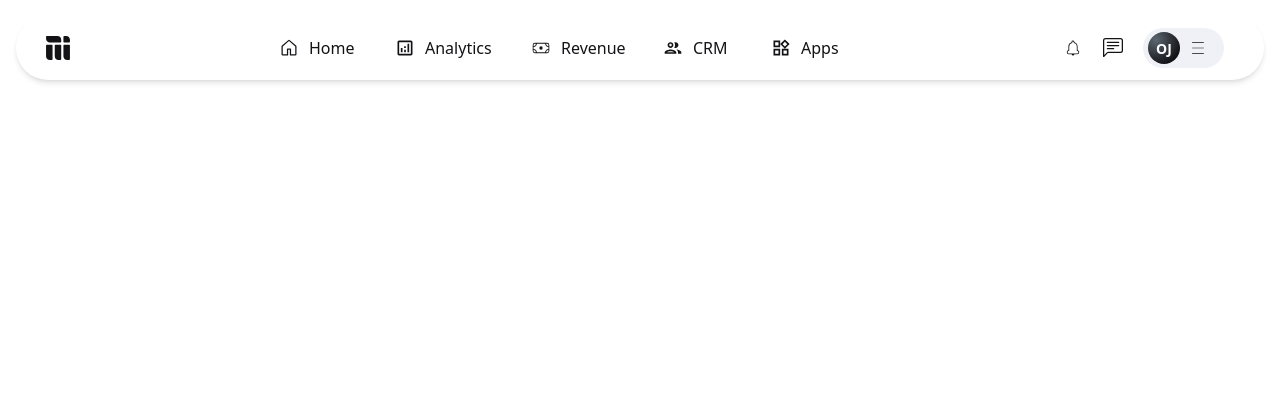
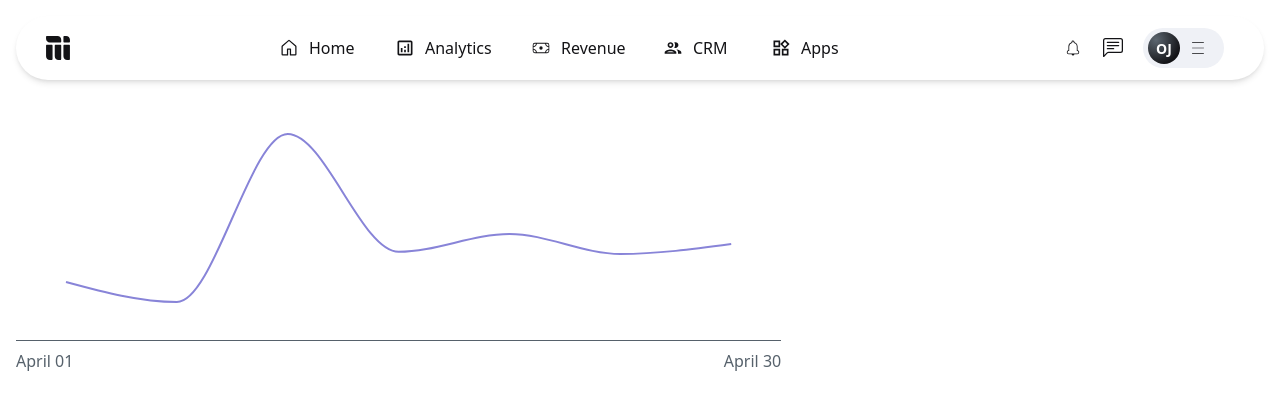
Before and after one commit to Napolite/mainstack, a React (Vite) app: page / in a window 1280 px wide. Shown: the top 410 px of the page. Built offline with nearby package versions, Linux system fonts and the light colour scheme.

Commit message:
graph component

```diff
--- a/package.json
+++ b/package.json
@@ -10,6 +10,10 @@
     "preview": "vite preview"
   },
   "dependencies": {
+    "@emotion/react": "^11.14.0",
+    "@emotion/styled": "^11.14.0",
+    "@mui/material": "^7.0.1",
+    "@mui/x-charts": "^7.28.0",
     "@tailwindcss/vite": "^4.1.3",
     "react": "^19.0.0",
     "react-dom": "^19.0.0",
--- /dev/null
+++ b/src/components/graphAnalytics/graphComponen.tsx
@@ -0,0 +1,54 @@
+import { ChartContainer } from "@mui/x-charts/ChartContainer";
+import {
+  LinePlot,
+  MarkPlot,
+  lineElementClasses,
+  markElementClasses,
+} from "@mui/x-charts/LineChart";
+
+const pData = [2400, 1398, 9800, 3908, 4800, 3800, 4300];
+const xLabels = [
+  "Page A",
+  "Page B",
+  "Page C",
+  "Page D",
+  "Page E",
+  "Page F",
+  "Page G",
+];
+
+export default function GraphComponent() {
+  return (
+    <>
+      <ChartContainer
+        width={765.21}
+        height={300}
+        series={[{ type: "line", data: pData }]}
+        xAxis={[{ scaleType: "point", data: xLabels }]}
+        sx={{
+          [`& .${lineElementClasses.root}`]: {
+            stroke: "#8884d8",
+            strokeWidth: 2,
+          },
+          [`& .${markElementClasses.root}`]: {
+            stroke: "#8884d8",
+            scale: "0.6",
+            fill: "#fff",
+            strokeWidth: 2,
+          },
+        }}
+        disableAxisListener
+      >
+        <LinePlot />
+        {/* <MarkPlot /> */}
+      </ChartContainer>
+      <div className="w-[47.826rem] mt-[-40px]">
+        <div className="w-full h-[1px] bg-[#56616B]"></div>
+        <div className="flex justify-between w-full h-[2.5rem] items-center w-full text-[#56616B] text-[16px] font-[500]">
+          <div>April 01</div>
+          <div>April 30</div>
+        </div>
+      </div>
+    </>
+  );
+}
--- /dev/null
+++ b/src/components/graphAnalytics/index.tsx
@@ -0,0 +1,16 @@
+import {
+  LineChart,
+  lineElementClasses,
+  markElementClasses,
+} from "@mui/x-charts/LineChart";
+import GraphComponent from "./graphComponen";
+
+function GraphAnalytics() {
+  return (
+    <div>
+      <GraphComponent />
+    </div>
+  );
+}
+
+export default GraphAnalytics;
--- a/src/page/index.tsx
+++ b/src/page/index.tsx
@@ -1,9 +1,13 @@
+import GraphAnalytics from "../components/graphAnalytics";
 import Navbar from "../components/navbar";
 
 function MainStack() {
   return (
     <div>
       <Navbar />
+      <div>
+        <GraphAnalytics />
+      </div>
     </div>
   );
 }
```
